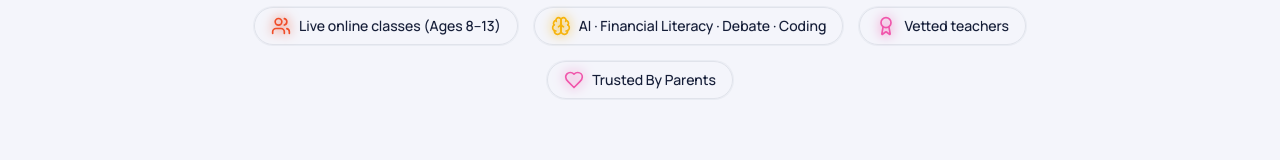
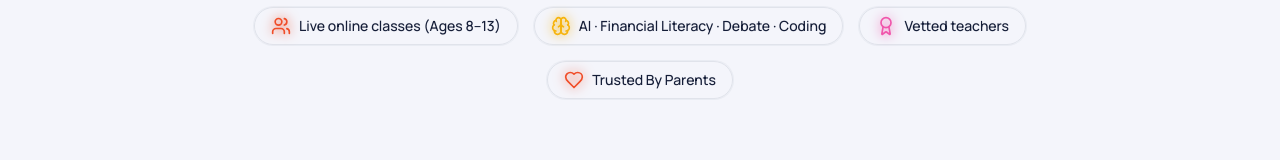
Before and after one commit to Yashodhan2612/coral-diwali-draw, a React (Vite) app: page / in a window 1280 px wide. Shown: the part 776-936 px from the top of the page. Built offline with nearby package versions, Linux system fonts and the light colour scheme; the HTML template or start-up script is replaced by a standard one.

Commit message:
Refactor dropdown color scheme

```diff
--- a/src/index.css
+++ b/src/index.css
@@ -47,14 +47,14 @@
 
     --muted: 225 20% 96%;
     --muted-foreground: 225 30% 35%;
-    --accent: 327 84% 64%; /* Pink Glow */
+    --accent: 11 87% 55%; /* Updated to primary orange */
     --accent-foreground: 0 0% 100%;
 
     --destructive: 0 84% 60%;
     --destructive-foreground: 0 0% 100%;
     --border: 225 20% 90%;
     --input: 225 20% 96%;
-    --ring: 0 73% 70%;
+    --ring: 11 87% 55%; /* Updated to primary orange */
 
     /* Gradients */
     --gradient-festive: linear-gradient(135deg, hsl(var(--coral)), hsl(var(--gold)));
@@ -122,14 +122,14 @@
 
     --muted: 225 60% 15%;
     --muted-foreground: 0 0% 72%;
-    --accent: 327 84% 64%;
+    --accent: 11 87% 55%; /* Updated to primary orange */
     --accent-foreground: 0 0% 100%;
 
     --destructive: 0 84% 60%;
     --destructive-foreground: 0 0% 100%;
     --border: 225 60% 20%;
     --input: 225 60% 15%;
-    --ring: 0 73% 70%;
+    --ring: 11 87% 55%; /* Updated to primary orange */
 
     /* Enhanced gradients for dark mode */
     --gradient-festive: linear-gradient(135deg, hsl(var(--coral)), hsl(var(--gold)));
```
